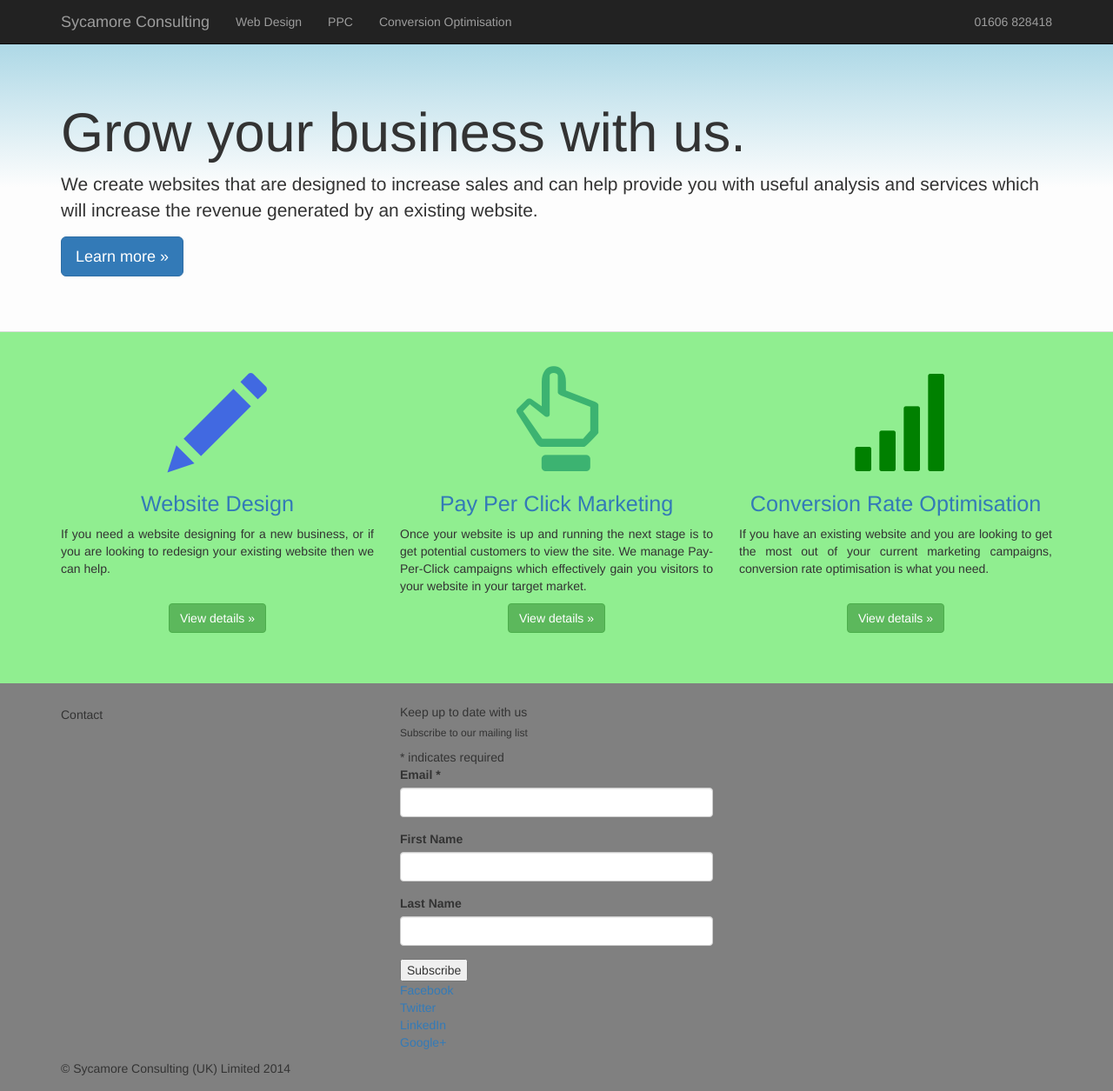
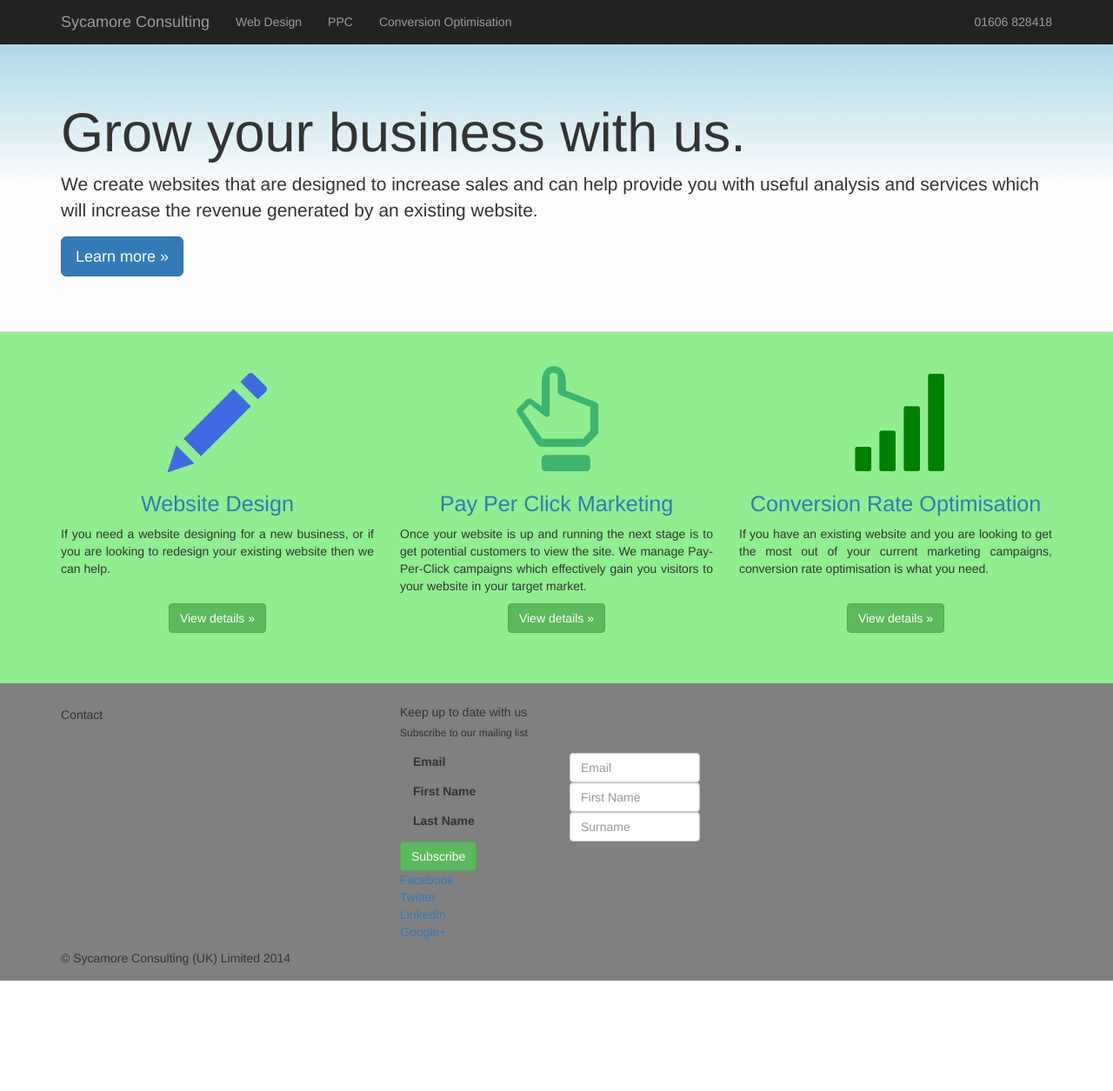
Before and after one commit to sycamoreconsulting/sycamoreconsulting.github.io, a Jekyll site: the page built from index.html, in a window 1280 px wide and 1255 px high. Shown: the whole window at 87% size. Built offline with Jekyll 4.4.1, drawn with Linux system fonts in a browser that asks for light colours; nearby versions of some CDN libraries; Markdown is read by kramdown in place of the engine named in the settings; comment, search, counter and statistics services are not loaded.

Commit message:
Style Mailchimp Form using Bootstrap

```diff
--- a/_includes/footer.html
+++ b/_includes/footer.html
@@ -10,37 +10,30 @@
           </div>
           <div class="col-md-4">
             <h5>Keep up to date with us</h5>
-<!-- Begin MailChimp Signup Form -->
             <div id="mc_embed_signup">
-              <form action="http://sycamoreconsulting.us6.list-manage.com/subscribe/post?u=61980630597bc611b361c5f57&amp;id=b6fda103fd" method="post" id="mc-embedded-subscribe-form" name="mc-embedded-subscribe-form" role="form" class="validate form-horizonal" target="_blank" novalidate>
-                <h6>Subscribe to our mailing list</h6>
-                <div class="indicates-required"><span class="asterisk">*</span> indicates required</div>
-                <div class="mc-field-group form-group">
-                  <label for="mce-EMAIL" class="control-label">Email <span class="asterisk">*</span></label>
-                  <input type="email" value="" name="EMAIL" class="required email form-control" id="mce-EMAIL">
+              <h6>Subscribe to our mailing list</h6>
+              <form action="http://sycamoreconsulting.us6.list-manage.com/subscribe/post?u=61980630597bc611b361c5f57&amp;id=b6fda103fd" class="form-horizonal" id="mc-embedded-subscribe-form" method="post" name="mc-embedded-subscribe-form" role="form" target="_blank" novalidate>
+                <div class="form-group">
+                  <label for="mce-EMAIL" class="col-lg-6 control-label">Email</label>
+                  <div class="col-lg-6">
+                    <input class="form-control" id="mce-EMAIL" maxlength="255" name="EMAIL" placeholder="Email" type="email" value="" />
+                  </div>
                 </div>
-                <div class="mc-field-group form-group">
-                  <label for="mce-FNAME" class="control-label">First Name </label>
-                  <input type="text" value="" name="FNAME" class="form-control" id="mce-FNAME">
+                <div class="form-group">
+                  <label for="mce-FNAME" class="col-lg-6 control-label">First Name</label>
+                  <div class="col-lg-6">
+                    <input class="form-control" id="mce-FNAME" minlength="2" maxlength="64" name="FNAME" placeholder="First Name" type="text" value="" />
+                  </div>
                 </div>
-                <div class="mc-field-group form-group">
-                  <label for="mce-LNAME" class="control-label">Last Name </label>
-                  <input type="text" value="" name="LNAME" class="form-control" id="mce-LNAME">
+                <div class="form-group">
+                  <label for="mce-LNAME" class="col-lg-6 control-label">Last Name</label>
+                  <div class="col-lg-6">
+                    <input class="form-control" id="mce-LNAME" minlength="2" maxlength="64" placeholder="Surname" type="text" value="" name="LNAME" />
+                  </div>
                 </div>
-                <div id="mce-responses" class="clear">
-                  <div class="response" id="mce-error-response"></div>
-                  <div class="response" id="mce-success-response"></div>
-                </div>
-                <!-- real people should not fill this in and expect good things - do not remove this or risk form bot signups-->
-                <div id="mce-hidden-field">
-                  <input type="text" name="b_61980630597bc611b361c5f57_b6fda103fd" value="">
-                </div>
-                <div class="clear">
-                  <input type="submit" value="Subscribe" name="subscribe" id="mc-embedded-subscribe" class="button">
-                </div>
+                <input class="btn btn-success" name="subscribe" id="mc-embedded-subscribe" type="submit" value="Subscribe" />
               </form>
             </div>
-<!--End mc_embed_signup-->
             <ul class="list-unstyled">
               <li><a href="https://www.facebook.com/SycamoreConsultingUK">Facebook</a></li>
               <li><a href="https://twitter.com/SycamoreConsult">Twitter</a></li>
```
